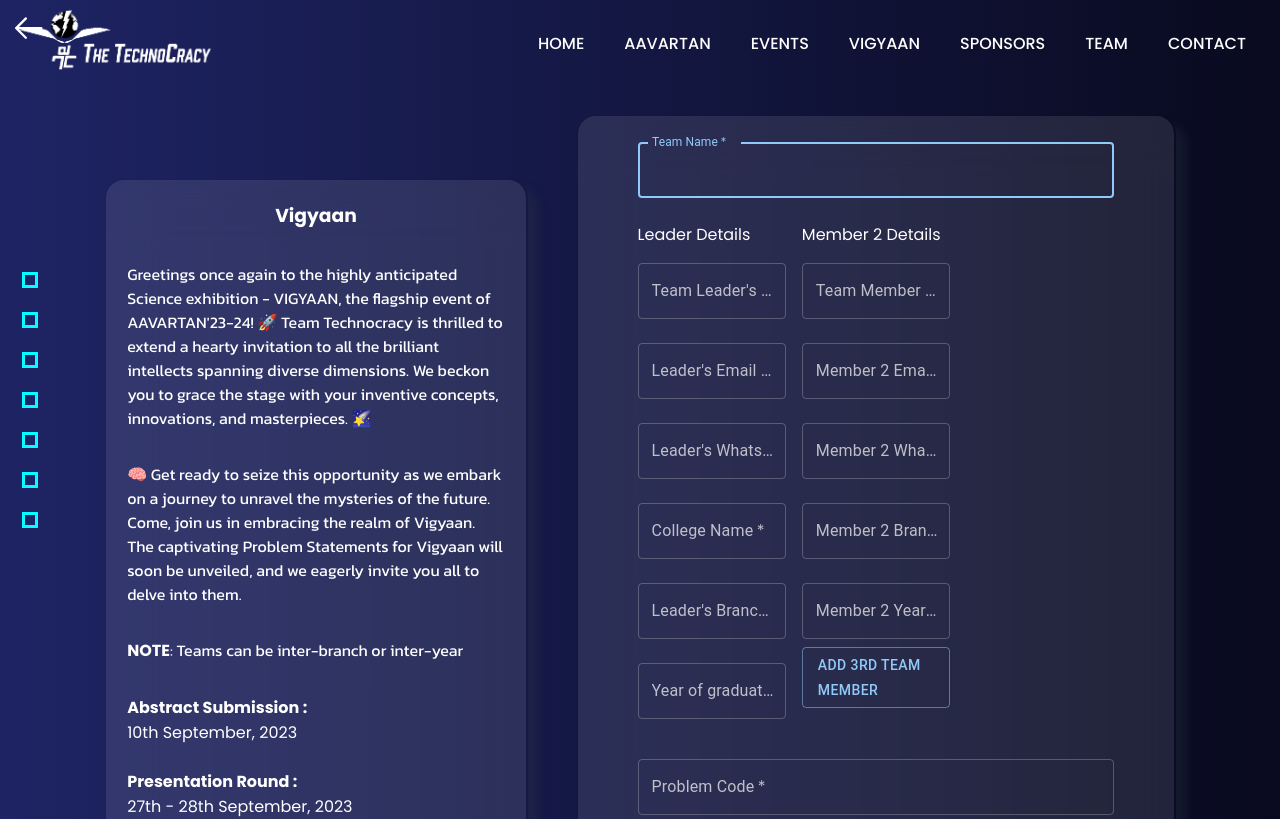
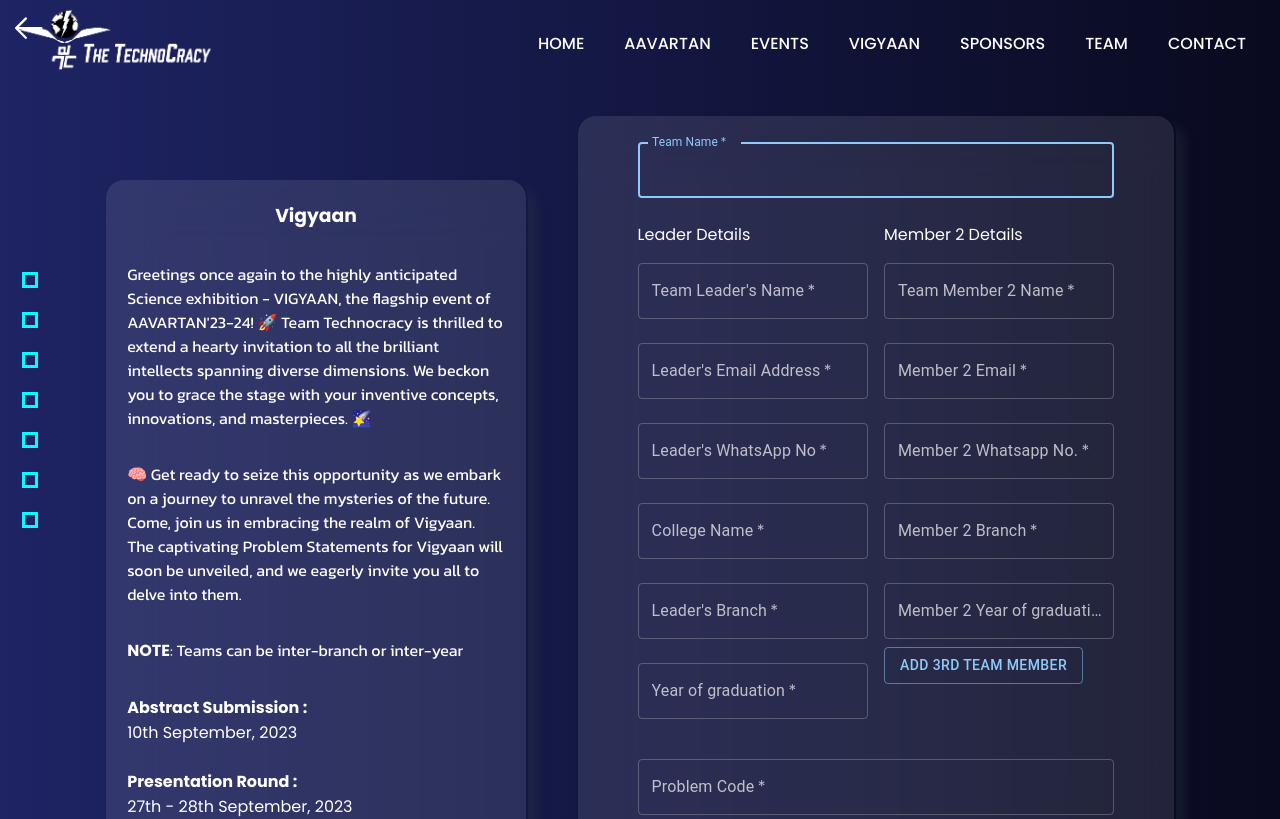
Before and after one commit to Team-Technocracy/TC-Frontend-aug, a React (Create React App) app: page /register/vigyaan in a window 1280 px wide. Shown: the top 819 px of the page. Built offline with nearby package versions, Linux system fonts and the light colour scheme; what web3.storage would draw is missing.

Commit message:
vigyaan form column adjusting using state

```diff
--- a/src/components/Forms/Registration/Vigyaan/VigyaanForm.jsx
+++ b/src/components/Forms/Registration/Vigyaan/VigyaanForm.jsx
@@ -177,14 +177,19 @@ function VigyaanForm() {
   const [attri, setAttri] = useState(false);
   const [toggle, setToggle] = useState(false);
   const [member3, setMember3] = useState(false)
+  const [column, setColumn] = useState(6)
 
   function member3Click() {
     if (member3) {
+      setColumn(6)
       form.Member3_name = ""
       form.Member3_email = ""
       form.Member3_whatsapp = ""
       form.Member3_branch = ""
       form.Member3_yog = ""
+    }
+    else {
+      setColumn(4)
     }
     setMember3(!member3)
   }
@@ -289,7 +294,7 @@ function VigyaanForm() {
                     </Grid>
 
                     {/* First Column */}
-                    <Grid item xs={12} sm={4}>
+                    <Grid item xs={12} sm={column}>
                       <span style={{ color: "white" }}>Leader Details</span>
                       <Grid item xs={12}>
                         <TextField
@@ -375,7 +380,7 @@ function VigyaanForm() {
                     </Grid>
 
                     {/* Second Column */}
-                    <Grid item xs={12} sm={4}>
+                    <Grid item xs={12} sm={column}>
                       <span style={{ color: "white" }}>Member 2 Details</span>
                       <Grid item xs={12}>
                         <TextField
@@ -456,7 +461,7 @@ function VigyaanForm() {
 
                     {/* 3rd Column */}
                     {member3 ?
-                      <Grid item xs={12} sm={4}>
+                      <Grid item xs={12} sm={column}>
                         <span style={{ color: "white" }}>Member 3 Details</span>
                         <Grid item xs={12}>
                           <TextField
```
Also changed, not shown: 8 other files (tests, documents, lock files or other folders).
